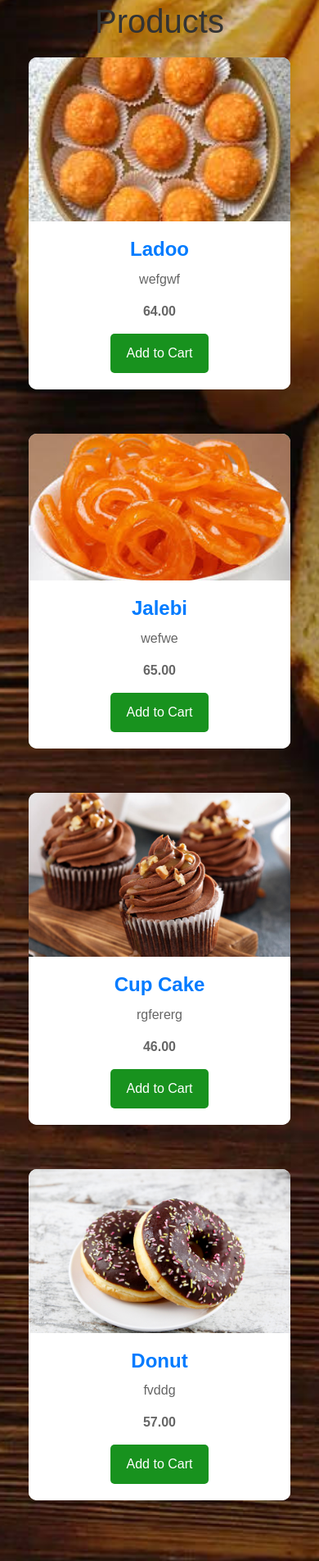
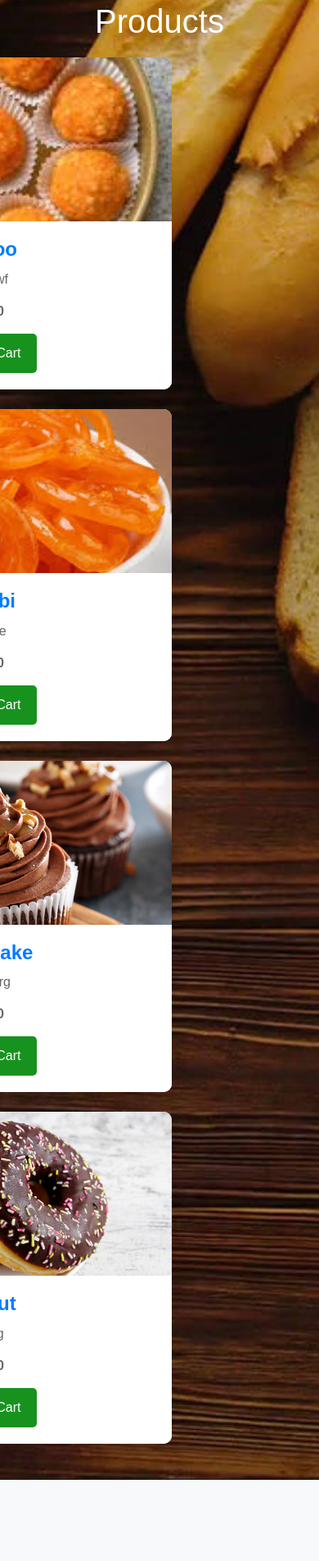
Before and after one commit to bibinamt123/mca, a Django app: page /products/ in a window 390 px wide. Shown: the part 66-1970 px from the top of the page at 82% size. After the commit the page ends 1871 px from the top, so only its background shows below. Run offline with Django 5.2, Linux system fonts and the light colour scheme; data comes from the database, SQL or seed files in the repository; both versions use the stored data as it was after the commit; some libraries are stand-ins or nearby versions.

Commit message:
¨fixes¨

```diff
--- a/ecom/app1/templates/base.html
+++ b/ecom/app1/templates/base.html
@@ -5,6 +5,9 @@
     <meta charset="UTF-8">
     <meta name="viewport" content="width=device-width, initial-scale=1.0">
     <title>Bakery Website</title>
+    <link href="css/font-awesome.min.css" rel="stylesheet" />
+        <link rel="stylesheet" href="https://cdnjs.cloudflare.com/ajax/libs/font-awesome/6.0.0/css/all.min.css">
+
     <link rel="stylesheet" href="https://stackpath.bootstrapcdn.com/bootstrap/4.5.2/css/bootstrap.min.css">
     <link rel="stylesheet" href="{% static 'styles.css' %}">
     <style>
@@ -31,9 +34,7 @@
                 <li class="nav-item{% if request.resolver_match.url_name == 'home' %} active{% endif %}">
                     <a class="nav-link" href="{% url 'home' %}">Home</a>
                 </li>
-                <li class="nav-item{% if request.resolver_match.url_name == 'cart' %} active{% endif %}">
-                    <a class="nav-link" href="{% url 'view_cart' %}">Cart</a> <!-- Added Cart link -->
-                </li>
+
                 <li class="nav-item{% if request.resolver_match.url_name == 'product_list' %} active{% endif %}">
                     <a class="nav-link" href="{% url 'product_list' %}">Products</a>
                 </li>
@@ -51,6 +52,11 @@
                 </li>
             </ul>
             <ul class="navbar-nav ml-auto">
+
+                <li class="nav-item{% if request.resolver_match.url_name == 'cart' %} active{% endif %}">
+                    <a class="nav-link" href="{% url 'view_cart' %}"><i class="fa-solid fa-cart-shopping"></i>
+                    </a> <!-- Added Cart link -->
+                </li>
                 {% if user.is_authenticated %}
                     <li class="nav-item dropdown">
                         <a class="nav-link dropdown-toggle" href="#" id="userDropdown" role="button" data-toggle="dropdown" aria-haspopup="true" aria-expanded="false">
--- a/ecom/app1/templates/product_list.html
+++ b/ecom/app1/templates/product_list.html
@@ -14,7 +14,7 @@
 
     h2 {
         text-align: center;
-        color: #333;
+        color: #ffffff;
         margin-bottom: 20px;
         font-size: 2.5rem; /* Larger font size for the heading */
     }
@@ -23,6 +23,8 @@
         display: flex;
         flex-wrap: wrap; /* Allows cards to wrap to the next line */
         justify-content: center; /* Center the product cards */
+        width: 150%;
+        margin-left: -290px;
     }
 
     .col-md-4 {
@@ -45,6 +47,10 @@
     .card-img-top {
         max-height: 200px; /* Fixed height for product images */
         object-fit: cover; /* Ensures images cover the area without distortion */
+        width: 100%;         /* Set the image width to fill the card's width */
+        height: 200px;        /* Fixed height for all images */
+        object-fit: cover;    /* Ensures the image covers the area without distortion */
+        object-position: center; /* Center the image within the card */
     }
 
     .card-body {
@@ -90,7 +96,7 @@
 <h2>Products</h2>
 <div class="row">
     {% for product in products %}
-        <div class="col-md-4">
+        <div class="col-md-3">
             <div class="card mb-4">
                 <img src="{{ product.image.url }}" class="card-img-top" alt="{{ product.name }}">
                 <div class="card-body">
```
Also changed, not shown: ecom/db.sqlite3.
